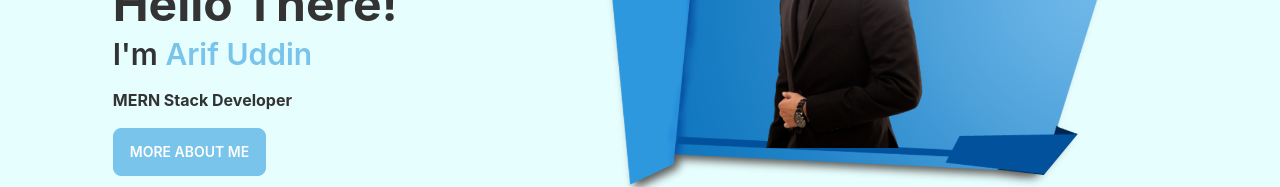
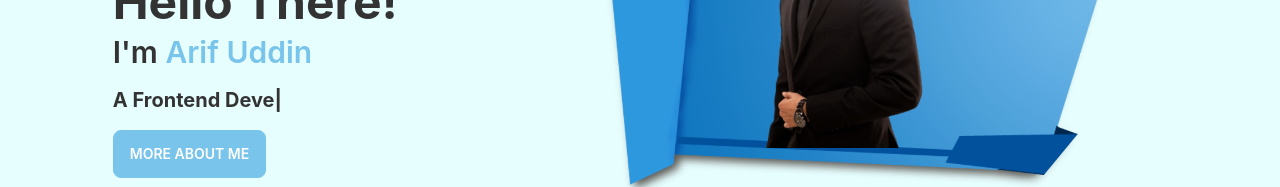
Before and after one commit to Uddin02/my-portfolio, a React (Create React App) app: page / in a window 1280 px wide. Shown: the part 294-481 px from the top of the page. Built offline with nearby package versions, Linux system fonts and the light colour scheme.

Commit message:
react typed added in home component

```diff
--- a/package.json
+++ b/package.json
@@ -14,6 +14,7 @@
     "react-router-dom": "^6.4.5",
     "react-router-hash-link": "^2.4.3",
     "react-scripts": "5.0.1",
+    "react-typed": "^1.2.0",
     "web-vitals": "^2.1.4"
   },
   "scripts": {
--- a/src/Components/Home/Home.js
+++ b/src/Components/Home/Home.js
@@ -1,4 +1,5 @@
 import React from "react";
+import Typed from "react-typed";
 import image from "../../assets/arif.png";
 
 const Home = () => {
@@ -9,7 +10,19 @@ const Home = () => {
         <div className="">
           <h1 className="text-5xl font-bold">Hello There!</h1>
           <h1 className="text-3xl font-semibold mt-2">I'm <span className="text-primary">Arif Uddin</span></h1>
-          <p className="py-4 font-bold">MERN Stack Developer</p>
+          <p className="py-4 text-xl font-bold">
+            <Typed
+            strings={[
+              "I'm A MERN Stack Developer",
+              "A Frontend Developer",
+              "A Backend Developer",
+              "A React.JS Developer",
+            ]}
+            typeSpeed={40}
+            backSpeed={50}
+            loop
+            />
+          </p>
           <button className="btn btn-primary text-base-100">More About Me</button>
         </div>
       </div>
```
Also changed, not shown: 1 other file (tests, documents, lock files or other folders).
